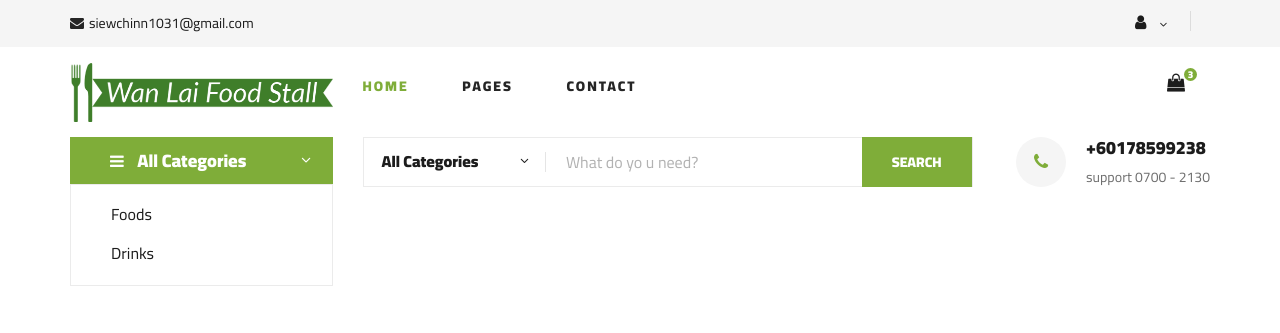
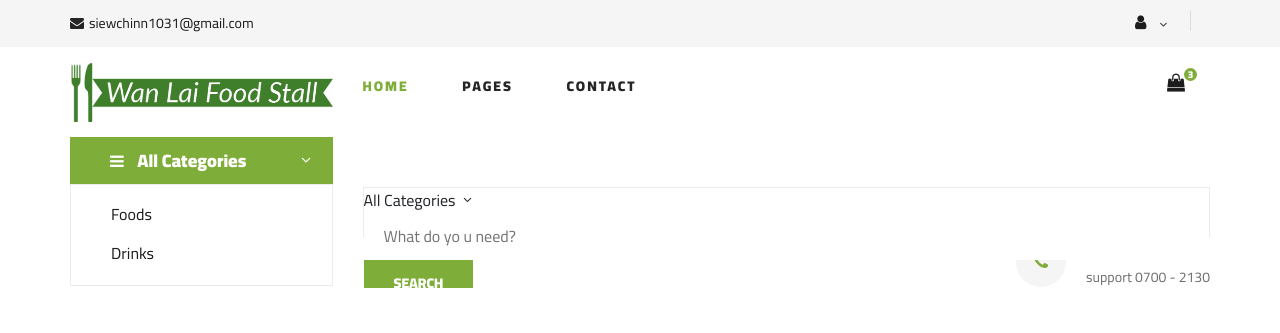
Before and after one commit to jialeong/Food-Delivery-Platform, a PHP site: page /contact.html in a window 1280 px wide. Shown: the top 333 px of the page. Run offline with PHP 8.4, Linux system fonts and the light colour scheme.

Commit message:
Update style.css

```diff
--- a/New FYP/assets/css/style.css
+++ b/New FYP/assets/css/style.css
@@ -541,66 +541,7 @@ ol {
 	display: block;
 }
 
-.hero__search {
-	overflow: hidden;
-	margin-bottom: 30px;
-}
-
-.hero__search__form {
-	width: 610px;
-	height: 50px;
-	border: 1px solid #ebebeb;
-	position: relative;
-	float: left;
-}
-
-.hero__search__form form .hero__search__categories {
-	width: 30%;
-	float: left;
-	font-size: 16px;
-	color: #1c1c1c;
-	font-weight: 700;
-	padding-left: 18px;
-	padding-top: 11px;
-	position: relative;
-}
-
-.hero__search__form form .hero__search__categories:after {
-	position: absolute;
-	right: 0;
-	top: 14px;
-	height: 20px;
-	width: 1px;
-	background: #000000;
-	opacity: 0.1;
-	content: "";
-}
-
-.hero__search__form form .hero__search__categories span {
-	position: absolute;
-	right: 14px;
-	top: 14px;
-}
-
-.hero__search__form form input {
-	width: 70%;
-	border: none;
-	height: 48px;
-	font-size: 16px;
-	color: #b2b2b2;
-	padding-left: 20px;
-}
-
-.hero__search__form form input::placeholder {
-	color: #b2b2b2;
-}
-
-.hero__search__form form button {
-	position: absolute;
-	right: 0;
-	top: -1px;
-	height: 50px;
-}
+
 
 .hero__search__phone {
 	float: right;
@@ -635,13 +576,17 @@ ol {
 }
 
 .hero__item {
-	height: 431px;
+	width: 70%;
+	height: 600px;
 	display: flex;
 	align-items: center;
 	padding-left: 75px;
+	margin: 25px auto;
+	/* object-fit: scale-down; */
 }
 
 .hero__text span {
+	text-align: center;
 	font-size: 14px;
 	text-transform: uppercase;
 	font-weight: 700;
@@ -721,6 +666,38 @@ ol {
 .featured {
 	padding-top: 80px;
 	padding-bottom: 40px;
+}
+.hero__search {
+	padding-top: 50px;
+	overflow: hidden;
+	margin-bottom: 30px;
+}
+
+.hero__search__form {
+	width: 100%;
+	height: 50px;
+	border: 1px solid #ebebeb;
+	position: relative;
+}
+
+.hero__search__form form input {
+	width: 100%;
+	border: none;
+	height: 48px;
+	font-size: 16px;
+	color: #b2b2b2;
+	padding-left: 20px;
+}
+
+.featured .hero__search__form form input::placeholder {
+	color: #b2b2b2;
+}
+
+.featured .hero__search__form form button {
+	position: absolute;
+	right: 0;
+	top: -1px;
+	height: 50px;
 }
 
 .featured__controls {
```
